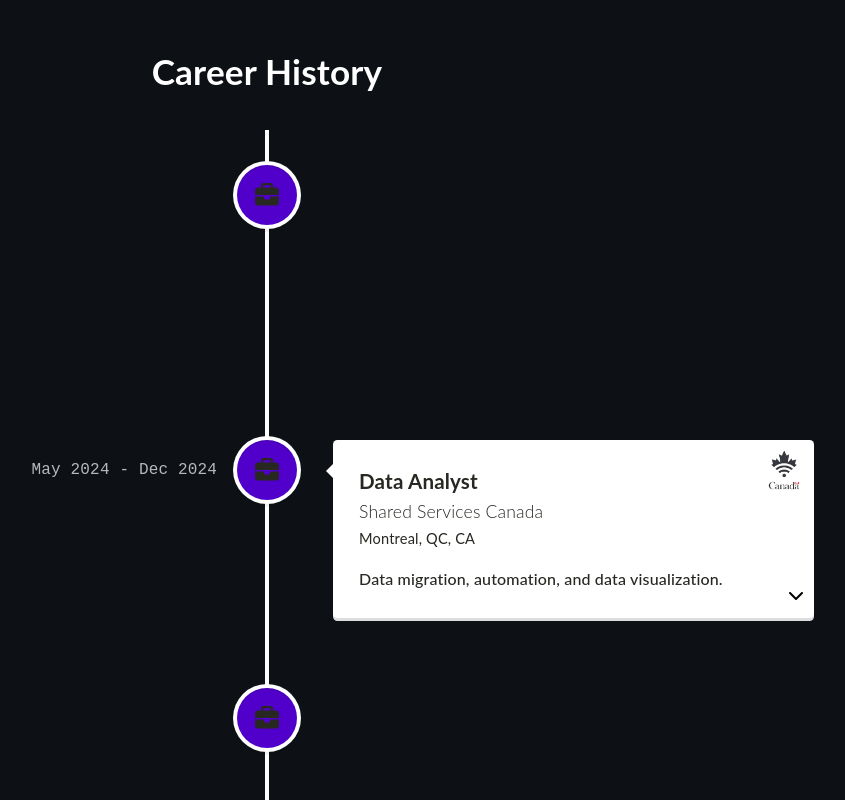
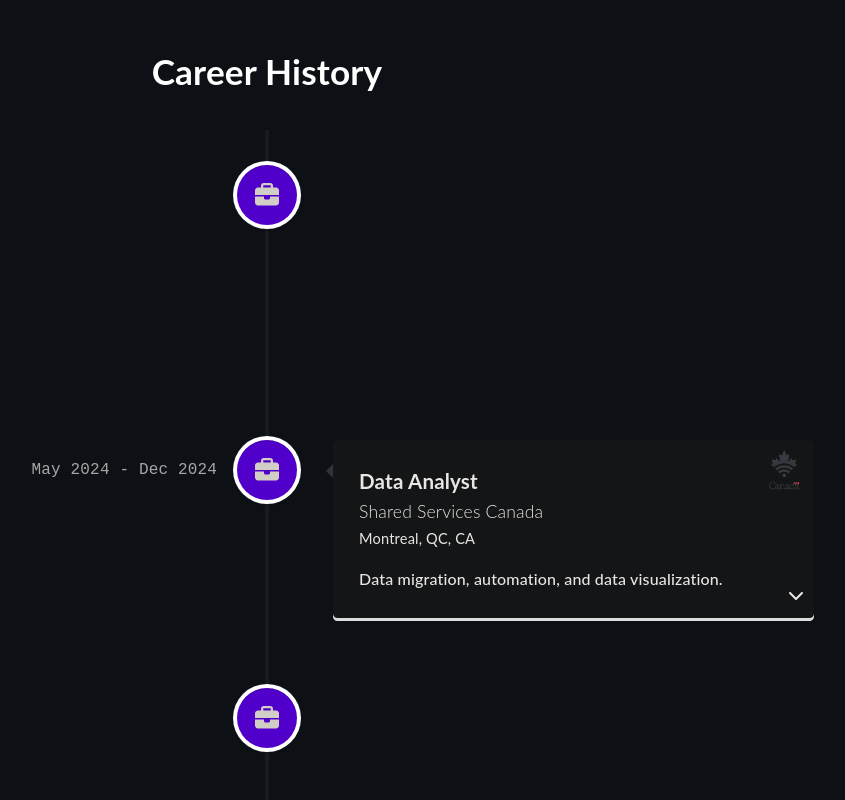
Before and after one commit to AbeKing13/my-portfolio, a React (Create React App) app: page / in a window 1280 px wide. Shown: the part 1680-2480 px from the top of the page, without its empty margins (373-1218 px from the left). Built offline with nearby package versions, Linux system fonts and the light colour scheme.

Commit message:
Issue #9: Avancement sur les changements de couleur sur la timeline

```diff
--- a/src/assets/styles/Timeline.scss
+++ b/src/assets/styles/Timeline.scss
@@ -1,3 +1,40 @@
+.dark-mode {
+  .vertical-timeline-element-content {
+    background-color: #131516 !important;
+    color: rgb(232, 230, 227) !important;
+
+    h1,
+    h2,
+    h3,
+    h4,
+    h5,
+    p,
+    span,
+    li {
+      color: inherit !important;
+    }
+  }
+
+  .vertical-timeline-element-icon {
+    color: #d1cdc7 !important;
+    // outline-width: 15px;
+    // outline-color: #181a1b;
+    // outline-style: bold;
+  }
+
+  .vertical-timeline-element-content-arrow {
+    border-right-color: #303436 !important; // set the arrow to black
+  }
+
+  .vertical-timeline::before {
+    background-color: #181a1b !important; // set the timeline line to black;
+  }
+
+  .click-arrow {
+    color: rgb(232, 230, 227) !important;
+  }
+}
+
 /* Items container styling */
 .items-container {
   padding: 2rem;
```
Also changed, not shown: src/components/Timeline/TimelineItem.tsx (+6 -4 lines).
